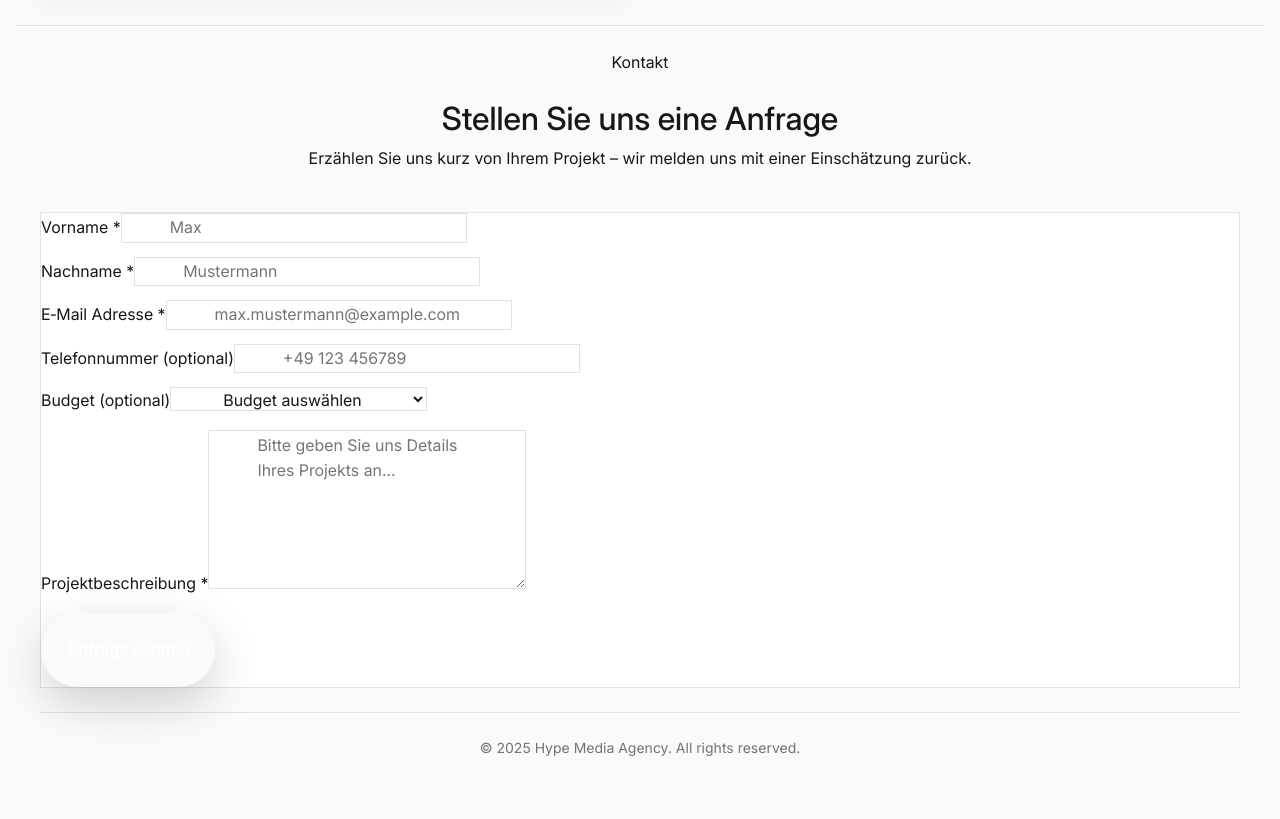
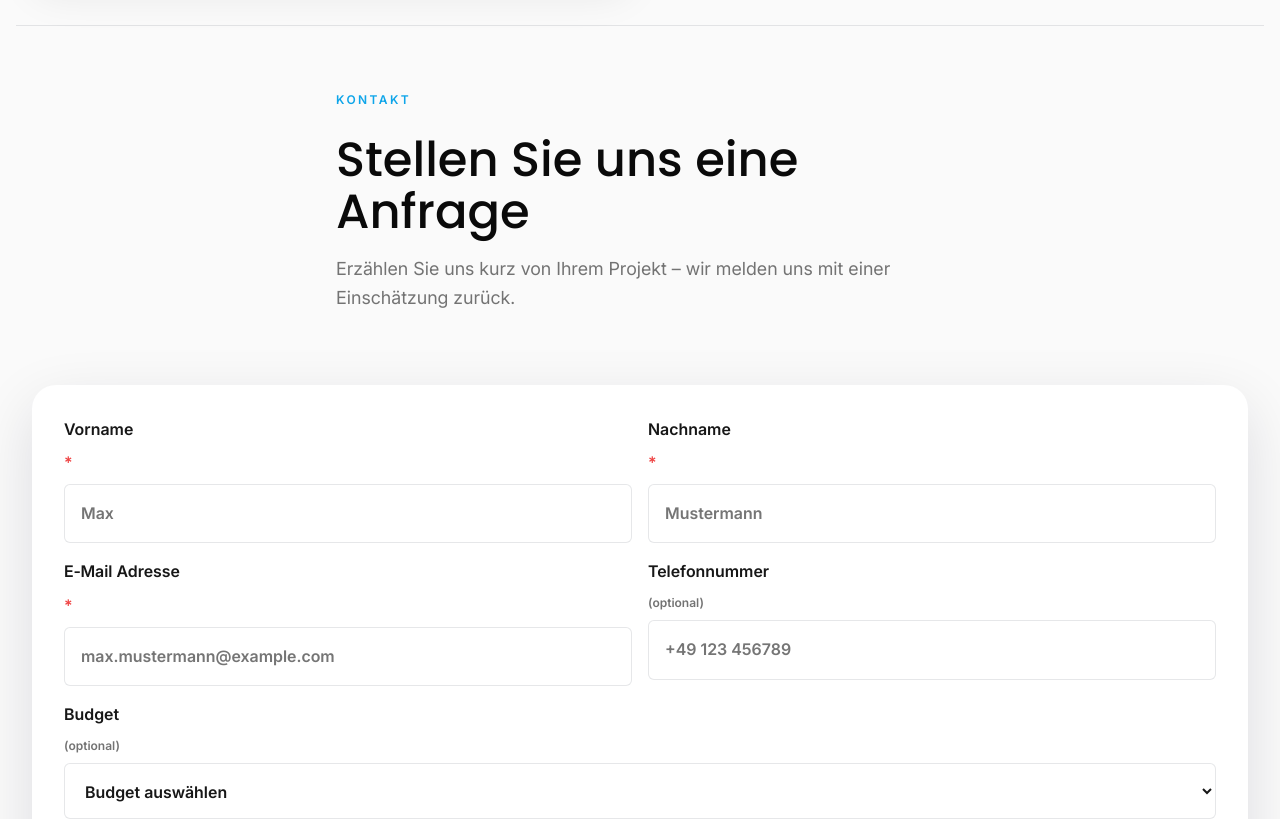
Before and after one commit to CanBeOnline/ProjektWoche, a React (Vite) app: page / in a window 1280 px wide. Shown: the part 3080-3899 px from the top of the page. Built offline with nearby package versions, Linux system fonts and the light colour scheme.

Commit message:
Kontaktseite & Formular überarbeitet

```diff
--- a/src/App.css
+++ b/src/App.css
@@ -414,6 +414,21 @@ main {
   box-shadow: var(--shadow-card);
 }
 
+.contact-form-row-grid {
+  display: grid;
+  gap: var(--space-2);
+}
+
+@media (min-width: 768px) {
+  .contact-form-row-grid {
+    grid-template-columns: repeat(2, minmax(0, 1fr));
+  }
+}
+
+.contact-cards-grid {
+  margin-top: var(--space-3);
+}
+
 .section-cta {
   margin-top: var(--space-4);
   display: flex;
--- /dev/null
+++ b/src/components/cards/contactcard.jsx
@@ -0,0 +1,11 @@
+export default function ContactCard({ label, title, description }) {
+  return (
+    <article className="service-card contact-card">
+      <div className="service-card-header">
+        <span className="service-category">{label}</span>
+      </div>
+      <h3 className="service-title">{title}</h3>
+      <p className="service-text">{description}</p>
+    </article>
+  );
+}
--- a/src/pages/Contact.jsx
+++ b/src/pages/Contact.jsx
@@ -1,4 +1,5 @@
 import ContactSection from "../sections/ContactSection.jsx";
+import ContactCard from "../components/cards/contactcard.jsx";
 
 export default function Contact() {
   return (
@@ -11,6 +12,24 @@ export default function Contact() {
             Buche uns für Launches, Rebrands oder Always-on Content. Wir antworten innerhalb von 24 Stunden.
           </p>
         </header>
+
+        <div className="services-grid contact-cards-grid">
+          <ContactCard
+            label="Leistungen"
+            title="Was wir für dich umsetzen"
+            description="Websites, Social Media, Kampagnen und Branding – wir schnüren dir ein Paket, das zu deinem Budget und deiner Zielgruppe passt."
+          />
+          <ContactCard
+            label="Beratung"
+            title="Kompetente Einschätzung vorab"
+            description="Wir hören zu, stellen die richtigen Fragen und geben dir eine ehrliche Empfehlung, welche Maßnahmen wirklich sinnvoll sind."
+          />
+          <ContactCard
+            label="Support"
+            title="Begleitung bestehender Projekte"
+            description="Du hast bereits mit uns gearbeitet? Wir unterstützen dich bei Optimierungen, Erweiterungen und laufender Betreuung."
+          />
+        </div>
       </section>
       <ContactSection />
     </>
--- a/src/sections/ContactSection.jsx
+++ b/src/sections/ContactSection.jsx
@@ -40,35 +40,20 @@ export default function ContactSection() {
   }
 
   return (
-    <section id="contact" className="py-24 sm:py-28 lg:py-32 px-4 sm:px-6 lg:px-8 bg-gradient-to-b from-gray-50 to-white dark:from-gray-900 dark:to-gray-800">
-      <div className="max-w-5xl mx-auto">
-        {/* Header */}
-        <header className="text-center mb-16 sm:mb-20">
-          <p className="text-sm font-semibold text-blue-600 dark:text-blue-400 uppercase tracking-wider mb-4">
-            Kontakt
-          </p>
-          <h2 className="text-4xl sm:text-5xl lg:text-6xl font-bold text-gray-900 dark:text-white mb-6 font-poppins">
-            Stellen Sie uns eine Anfrage
-          </h2>
-          <p className="text-lg sm:text-xl text-gray-600 dark:text-gray-300 max-w-2xl mx-auto leading-relaxed">
+    <section id="contact" className="section contact">
+      <header className="section-header">
+        <p className="section-label">Kontakt</p>
+        <h2 className="section-title">Stellen Sie uns eine Anfrage</h2>
+        <p className="section-description">
           Erzählen Sie uns kurz von Ihrem Projekt – wir melden uns mit einer Einschätzung zurück.
         </p>
       </header>
 
-        {/* Form */}
-        <form
-          className="bg-white dark:bg-gray-800 rounded-2xl shadow-xl p-8 sm:p-10 lg:p-14 xl:p-16 border border-gray-100 dark:border-gray-700"
-          onSubmit={handleSubmit}
-        >
-          {/* Name Row - Grid für Vorname und Nachname */}
-          <div className="grid grid-cols-1 sm:grid-cols-2 gap-6 sm:gap-8 mb-6 sm:mb-8">
-            <div className="form-group">
-              <label
-                htmlFor="firstName"
-                className="block text-sm font-semibold text-gray-700 dark:text-gray-300 mb-3"
-              >
-                Vorname <span className="text-red-500">*</span>
-              </label>
+      <form className="contact-form" onSubmit={handleSubmit}>
+        <div className="contact-form-row-grid">
+          <div className="form-row">
+            <label htmlFor="firstName">
+              Vorname <span style={{ color: "var(--color-error-500)" }}>*</span>
               <input
                 id="firstName"
                 name="firstName"
@@ -77,17 +62,13 @@ export default function ContactSection() {
                 value={form.firstName}
                 onChange={handleChange}
                 required
-                className="w-full px-5 py-3.5 rounded-lg border border-gray-300 dark:border-gray-600 bg-white dark:bg-gray-700 text-gray-900 dark:text-white placeholder-gray-400 dark:placeholder-gray-500 focus:outline-none focus:ring-2 focus:ring-blue-500 focus:border-transparent transition-all duration-200"
               />
+            </label>
           </div>
 
-            <div className="form-group">
-              <label
-                htmlFor="lastName"
-                className="block text-sm font-semibold text-gray-700 dark:text-gray-300 mb-3"
-              >
-                Nachname <span className="text-red-500">*</span>
-              </label>
+          <div className="form-row">
+            <label htmlFor="lastName">
+              Nachname <span style={{ color: "var(--color-error-500)" }}>*</span>
               <input
                 id="lastName"
                 name="lastName"
@@ -96,19 +77,15 @@ export default function ContactSection() {
                 value={form.lastName}
                 onChange={handleChange}
                 required
-                className="w-full px-5 py-3.5 rounded-lg border border-gray-300 dark:border-gray-600 bg-white dark:bg-gray-700 text-gray-900 dark:text-white placeholder-gray-400 dark:placeholder-gray-500 focus:outline-none focus:ring-2 focus:ring-blue-500 focus:border-transparent transition-all duration-200"
               />
+            </label>
           </div>
         </div>
 
-          {/* Email Row */}
-          <div className="mb-6 sm:mb-8">
-            <label
-              htmlFor="email"
-              className="block text-sm font-semibold text-gray-700 dark:text-gray-300 mb-3"
-            >
-              E‑Mail Adresse <span className="text-red-500">*</span>
-            </label>
+        <div className="contact-form-row-grid">
+          <div className="form-row">
+            <label htmlFor="email">
+              E‑Mail Adresse <span style={{ color: "var(--color-error-500)" }}>*</span>
               <input
                 id="email"
                 name="email"
@@ -117,19 +94,16 @@ export default function ContactSection() {
                 value={form.email}
                 onChange={handleChange}
                 required
-              className="w-full px-5 py-3.5 rounded-lg border border-gray-300 dark:border-gray-600 bg-white dark:bg-gray-700 text-gray-900 dark:text-white placeholder-gray-400 dark:placeholder-gray-500 focus:outline-none focus:ring-2 focus:ring-blue-500 focus:border-transparent transition-all duration-200"
               />
+            </label>
           </div>
 
-          {/* Phone and Budget Row - Grid */}
-          <div className="grid grid-cols-1 sm:grid-cols-2 gap-6 sm:gap-8 mb-6 sm:mb-8">
-            <div className="form-group">
-              <label
-                htmlFor="phone"
-                className="block text-sm font-semibold text-gray-700 dark:text-gray-300 mb-3"
-              >
-                Telefonnummer <span className="text-gray-400 text-xs">(optional)</span>
-              </label>
+          <div className="form-row">
+            <label htmlFor="phone">
+              Telefonnummer{" "}
+              <span style={{ color: "var(--color-text-muted)", fontSize: "var(--text-xs)" }}>
+                (optional)
+              </span>
               <input
                 id="phone"
                 name="phone"
@@ -137,40 +111,34 @@ export default function ContactSection() {
                 placeholder="+49 123 456789"
                 value={form.phone}
                 onChange={handleChange}
-                className="w-full px-5 py-3.5 rounded-lg border border-gray-300 dark:border-gray-600 bg-white dark:bg-gray-700 text-gray-900 dark:text-white placeholder-gray-400 dark:placeholder-gray-500 focus:outline-none focus:ring-2 focus:ring-blue-500 focus:border-transparent transition-all duration-200"
               />
+            </label>
+          </div>
         </div>
 
-            <div className="form-group">
-              <label
-                htmlFor="budget"
-                className="block text-sm font-semibold text-gray-700 dark:text-gray-300 mb-3"
-              >
-                Budget <span className="text-gray-400 text-xs">(optional)</span>
-              </label>
+        <div className="form-row">
+          <label htmlFor="budget">
+            Budget{" "}
+            <span style={{ color: "var(--color-text-muted)", fontSize: "var(--text-xs)" }}>
+              (optional)
+            </span>
             <select
               id="budget"
               name="budget"
               value={form.budget}
               onChange={handleChange}
-                className="w-full px-5 py-3.5 rounded-lg border border-gray-300 dark:border-gray-600 bg-white dark:bg-gray-700 text-gray-900 dark:text-white focus:outline-none focus:ring-2 focus:ring-blue-500 focus:border-transparent transition-all duration-200 appearance-none cursor-pointer"
             >
               <option value="">Budget auswählen</option>
               <option value="under5k">Unter 5.000 €</option>
               <option value="5k-15k">5.000–15.000 €</option>
               <option value="15k-plus">15.000 € +</option>
             </select>
-            </div>
+          </label>
         </div>
 
-          {/* Message Row */}
-          <div className="mb-10 sm:mb-12">
-            <label
-              htmlFor="message"
-              className="block text-sm font-semibold text-gray-700 dark:text-gray-300 mb-3"
-            >
-              Projektbeschreibung <span className="text-red-500">*</span>
-            </label>
+        <div className="form-row">
+          <label htmlFor="message">
+            Projektbeschreibung <span style={{ color: "var(--color-error-500)" }}>*</span>
             <textarea
               id="message"
               name="message"
@@ -179,32 +147,20 @@ export default function ContactSection() {
               value={form.message}
               onChange={handleChange}
               required
-              className="w-full px-5 py-3.5 rounded-lg border border-gray-300 dark:border-gray-600 bg-white dark:bg-gray-700 text-gray-900 dark:text-white placeholder-gray-400 dark:placeholder-gray-500 focus:outline-none focus:ring-2 focus:ring-blue-500 focus:border-transparent transition-all duration-200 resize-none"
             />
+          </label>
         </div>
 
-          {/* Submit Button */}
-          <div className="flex justify-center mt-8">
+        <div style={{ marginTop: "var(--space-2)", textAlign: "right" }}>
           <button
             type="submit"
             disabled={!isFormValid || isSubmitting}
-              className="px-8 py-4 bg-blue-600 hover:bg-blue-700 disabled:bg-gray-400 disabled:cursor-not-allowed text-white font-semibold rounded-lg shadow-lg hover:shadow-xl transform hover:-translate-y-0.5 transition-all duration-200 focus:outline-none focus:ring-4 focus:ring-blue-300 dark:focus:ring-blue-800 min-w-[200px]"
+            className="btn btn-primary"
           >
-              {isSubmitting ? (
-                <span className="flex items-center justify-center">
-                  <svg className="animate-spin -ml-1 mr-3 h-5 w-5 text-white" xmlns="http://www.w3.org/2000/svg" fill="none" viewBox="0 0 24 24">
-                    <circle className="opacity-25" cx="12" cy="12" r="10" stroke="currentColor" strokeWidth="4"></circle>
-                    <path className="opacity-75" fill="currentColor" d="M4 12a8 8 0 018-8V0C5.373 0 0 5.373 0 12h4zm2 5.291A7.962 7.962 0 014 12H0c0 3.042 1.135 5.824 3 7.938l3-2.647z"></path>
-                  </svg>
-                  Wird gesendet...
-                </span>
-              ) : (
-                "Anfrage senden"
-              )}
+            {isSubmitting ? "Wird gesendet..." : "Anfrage senden"}
           </button>
         </div>
       </form>
-      </div>
     </section>
   );
 }
```
Lines whose indentation alone changed are shown as unchanged.
